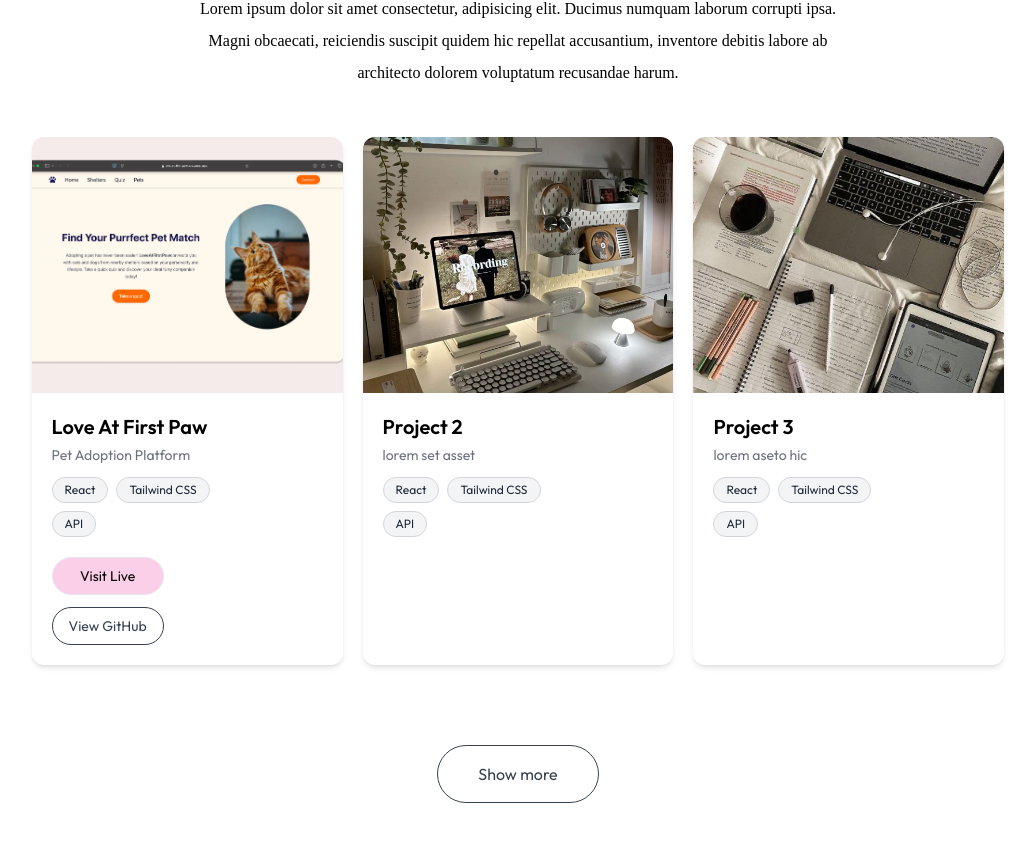
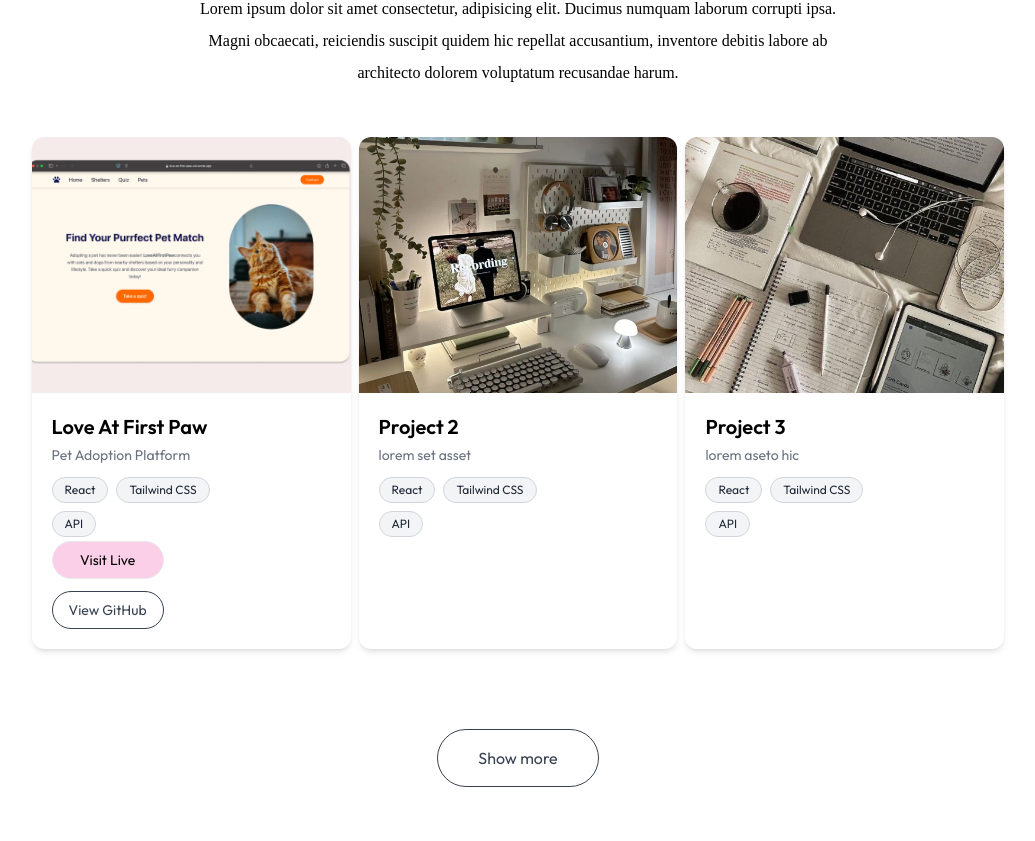
Before and after one commit to ppe11/ppe11.github.io, a Next.js app: page / in a window 1280 px wide. Shown: the part 1880-2721 px from the top of the page, without its empty margins (122-1157 px from the left). Built offline with nearby package versions, Linux system fonts and the light colour scheme; a web font is replaced by a local one.

Commit message:
Update portfolio

```diff
--- a/app/components/Projects.jsx
+++ b/app/components/Projects.jsx
@@ -12,7 +12,7 @@ const Projects = (isDarkMode) => {
         ab architecto dolorem voluptatum recusandae harum.
       </p>
 
-      <div className='grid grid-cols-1 sm:grid-cols-2 lg:grid-cols-3 gap-5 my-10 dark:text-black'>
+      <div className='grid grid-cols-1 sm:grid-cols-2 lg:grid-cols-3 gap-2 my-10 dark:text-black'>
         {workData.map((project, index) => (
           <motion.div
             key={index}
@@ -29,7 +29,7 @@ const Projects = (isDarkMode) => {
 
             {/* Project content */}
             <div className='p-5'>
-              <div className='flex justify-between items-start flex-wrap gap-4'>
+              <div className='flex justify-between items-start flex-wrap'>
 
                 {/* Text & Tags */}
                 <div className='flex flex-col max-w-[60%]'>
```
